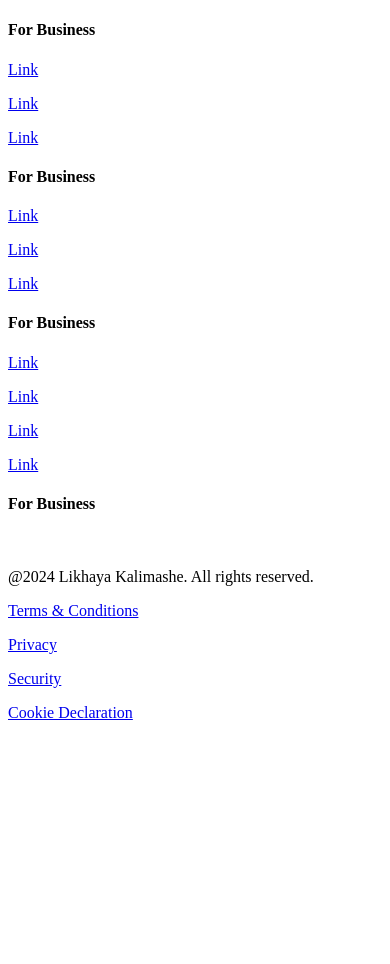
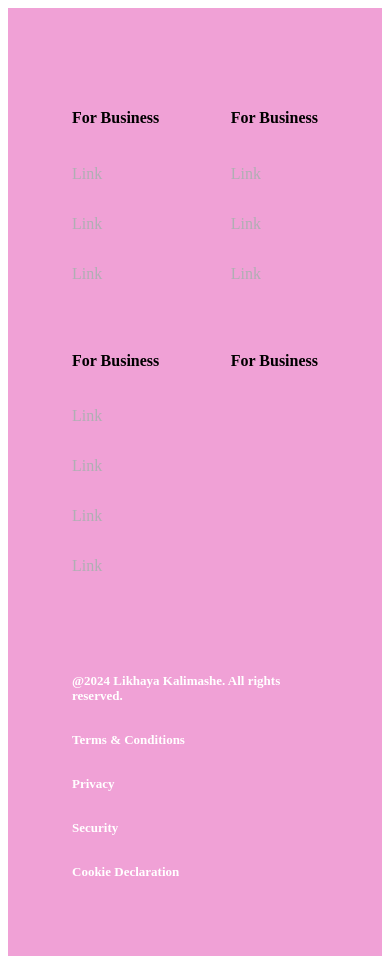
Before and after one commit to likeLikhaya/React-Portfolio, a React (Vite) app in the folder react-portfolio-project/: page / in a window 390 px wide. Before the commit the page ends 844 px from the top, so only its background shows below. Built offline with nearby package versions, Linux system fonts and the light colour scheme.

Commit message:
adding responsiveness to the footer

```diff
--- a/react-portfolio-project/src/components/Footer/Footer.css
+++ b/react-portfolio-project/src/components/Footer/Footer.css
@@ -99,4 +99,23 @@ hr {
   .sb_footer-links div {
     margin: 1rem 0;
   }
+
+  .sb_footer-btn p {
+    font-size: 14px;
+    line-height: 20px;
+  }
+
+  .sb_footer-below {
+    flex-direction: column;
+    justify-content: left;
+  }
+
+  .sb_footer-below-links {
+    flex-direction: column;
+  }
+
+  .sb_footer-below-links p {
+    margin-left: 0rem;
+    margin-top: 1rem;
+  }
 }
--- a/react-portfolio-project/src/components/Footer/Footer.jsx
+++ b/react-portfolio-project/src/components/Footer/Footer.jsx
@@ -1,5 +1,5 @@
 import React from "react";
-//import "./Footer.css";
+import "./Footer.css";
 
 const Footer = () => {
   return (
```
